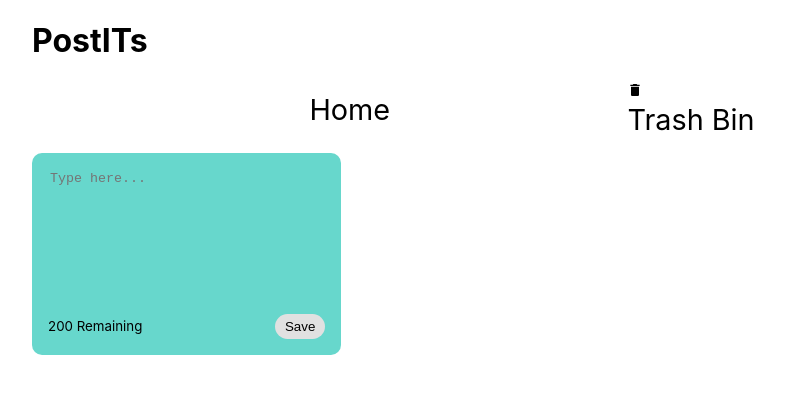
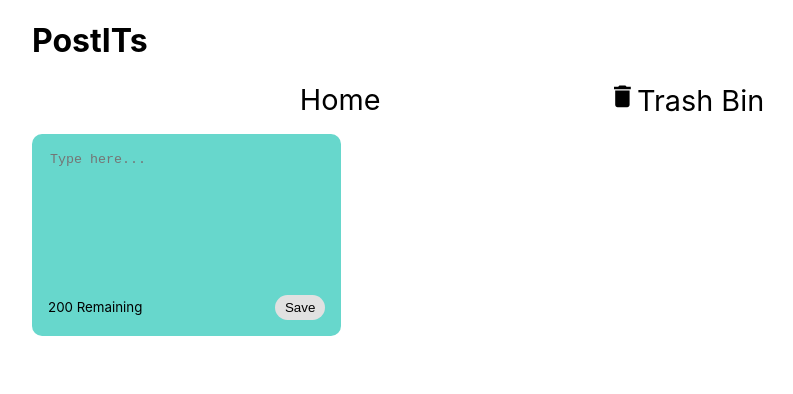
Before and after one commit to alfredoLopezpintos/aplicacion-react, a React (Create React App) app: page / in a window 1280 px wide. Shown: the top 394 px of the page, without its empty margins (128-921 px from the left). Built offline with nearby package versions, Linux system fonts and the light colour scheme.

Commit message:
Fixed routing

```diff
--- a/src/components/ChangeTab/index.jsx
+++ b/src/components/ChangeTab/index.jsx
@@ -1,20 +1,22 @@
 import React from 'react';
-import { BrowserRouter, Link } from 'react-router-dom';
+import { Link } from 'react-router-dom';
 import { MdDelete } from 'react-icons/md';
 import './ChangeTab.css';
 
-export default function index() {
-  return (
-    <BrowserRouter>
+export const ChangeTab = () => (
   <div>
     <ul className="all">
-          <li><Link className="link" to="/">Home</Link></li>
+      <Link className="link" to="/">
+        <li>Home</li>
+      </Link>
+      <Link className="link" to="/TrashBin">
         <li>
           <MdDelete />
-            <Link className="link" to="/TrashBin">Trash Bin</Link>
+          Trash Bin
         </li>
+      </Link>
     </ul>
   </div>
-    </BrowserRouter>
 );
-}
+
+export default ChangeTab;
--- a/src/components/Header/index.jsx
+++ b/src/components/Header/index.jsx
@@ -1,9 +1,9 @@
 import React from 'react';
 
-export default function index() {
-  return (
-    <div className="header">
-      <h1>PostITs</h1>
-    </div>
-  );
-}
+export const Header = () => (
+  <div className="header">
+    <h1>PostITs</h1>
+  </div>
+);
+
+export default Header;
--- a/src/components/Home/Index.jsx
+++ b/src/components/Home/Index.jsx
@@ -1,12 +1,12 @@
 import { React, useEffect } from 'react';
 import { useSelector, useDispatch } from 'react-redux';
 import './Home.css';
-import { BrowserRouter, Switch, Route } from 'react-router-dom';
+import { BrowserRouter as Router, Switch, Route } from 'react-router-dom';
 import { reloadPostITs } from '../../Redux/postITsSlice';
 import Tab from '../ChangeTab/index';
 import PostsComponent from '../PostITs/index';
 import TrashComponent from '../TrashBin/index';
-import Header from '../Header/index';
+import HeaderComponent from '../Header/index';
 
 export const Home = () => {
   const { posts } = useSelector((state) => state.postITs);
@@ -31,20 +31,22 @@ export const Home = () => {
     }
   }, [posts]);
   return (
+    <Router>
       <div className="Home">
         <header className="Home-header">
           <div className="container">
-          <Header />
+            <HeaderComponent />
             <Tab />
-          <BrowserRouter>
+
             <Switch>
-              <Route exact path="/" component={PostsComponent}><PostsComponent /></Route>
-              <Route exact path="/TrashBin" component={TrashComponent}><TrashComponent /></Route>
+              <Route path="/" exact component={PostsComponent} />
+              <Route path="/TrashBin" component={TrashComponent} />
             </Switch>
-          </BrowserRouter>
+
           </div>
         </header>
       </div>
+    </Router>
   );
 };
 
```
Lines whose indentation alone changed are shown as unchanged.
